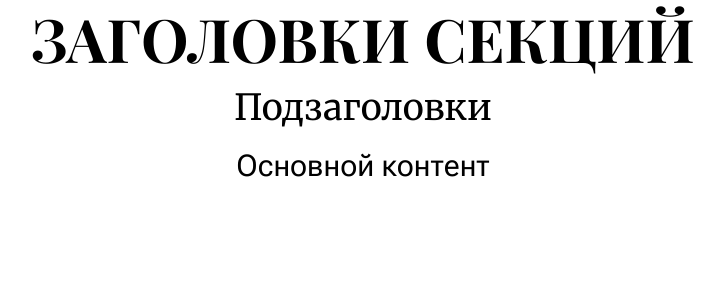
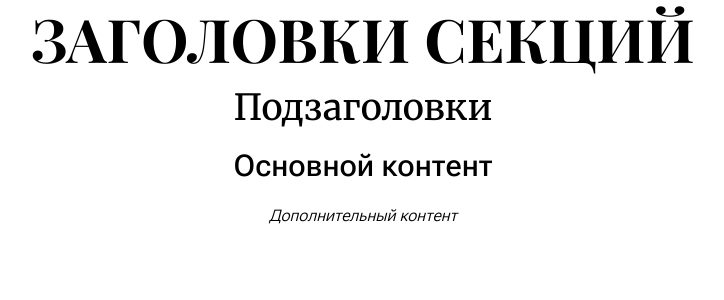
Before and after one commit to warghkhan/advokati-slv, a React (Vite) app: page / in a window 1280 px wide. Shown: the top 300 px of the page, without its empty margins (277-1001 px from the left). Built offline with nearby package versions, Linux system fonts and the light colour scheme.

Commit message:
Update App.tsx

```diff
--- a/src/App.tsx
+++ b/src/App.tsx
@@ -3,8 +3,9 @@ function App() {
   return (
     <div className="flex flex-col gap-5 top-2 relative">
       <h1 className="flex justify-center text-6xl font-headers uppercase font-bold">Заголовки секций</h1>
-      <div className="flex justify-center text-4xl font-sub-headers">Подзаголовки</div>
-      <div className="flex justify-center text-3xl font-main-content">Основной контент</div>
+      <div className="flex justify-center text-4xl font-sub-headers font-medium">Подзаголовки</div>
+      <div className="flex justify-center text-3xl font-main-content font-medium">Основной контент</div>
+      <div className="flex justify-center text-1xl font-main-content font-light italic">Дополнительный контент</div>
     </div>
   );
 }
```
